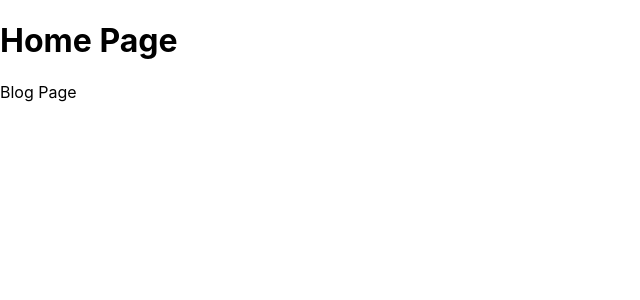
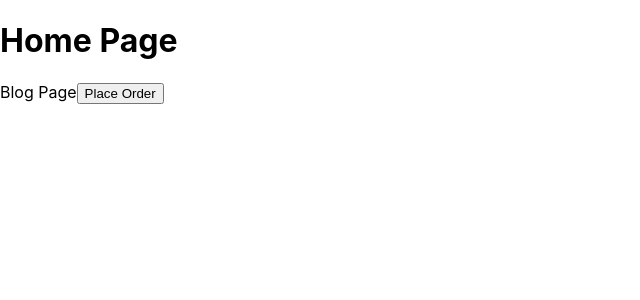
Before and after one commit to iathrd/nextjs-basic, a Next.js app: page / in a window 1280 px wide. Shown: the top 300 px of the page, without its empty margins (0-640 px from the left). Built offline with nearby package versions, Linux system fonts and the light colour scheme.

Commit message:
navigation programmatically

```diff
--- a/pages/index.js
+++ b/pages/index.js
@@ -2,14 +2,24 @@
 import Image from 'next/image'
 import styles from '../styles/Home.module.css'
 import Link from 'next/link';
+import { useRouter } from 'next/router'
 
 export default function Home() {
+
+  const router = useRouter()
+
+  const handleClick = () => {
+    console.log('placing your order')
+    router.push('/product')
+  }
+
   return (
    <>
    <h1>Home Page</h1>
    <Link href="/blog" >
    <a>Blog Page</a>
    </Link>
+   <button onClick={handleClick} > Place Order</button>
    </>
   )
 }
```
